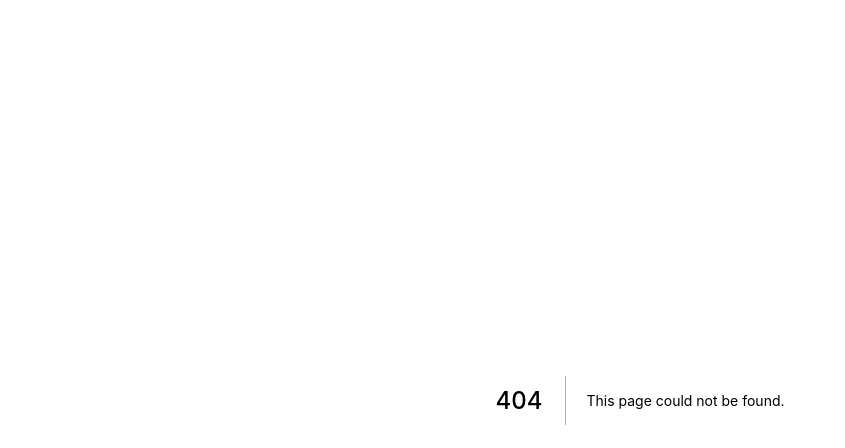
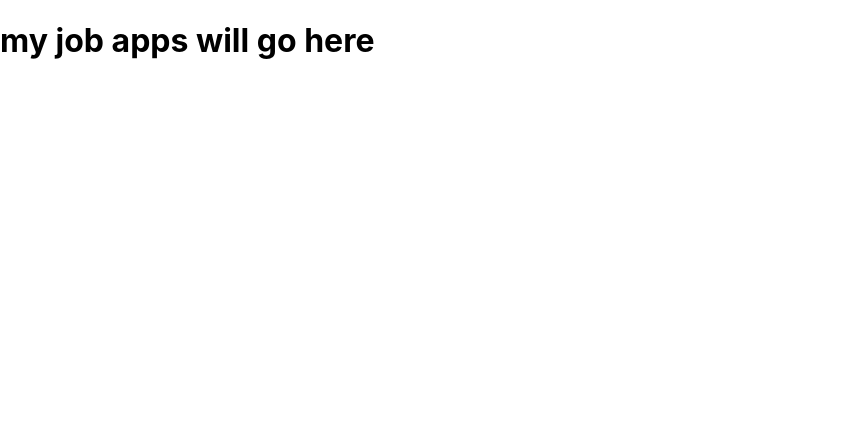
Before and after one commit to mgsteinmetz/applicationTracker, a Next.js app in the folder my-app/: page /jobs in a window 1280 px wide. Before the commit this address had no page. Shown: the top 448 px of the page, without its empty margins (0-845 px from the left). Built offline with nearby package versions, Linux system fonts and the light colour scheme.

Commit message:
adding job page

```diff
--- /dev/null
+++ b/my-app/pages/jobs.js
@@ -0,0 +1,5 @@
+function Jobs() {
+    return <h1>my job apps will go here</h1>
+}
+
+export default Jobs;
```
Also changed, not shown: 1 other file (tests, documents, lock files or other folders).
